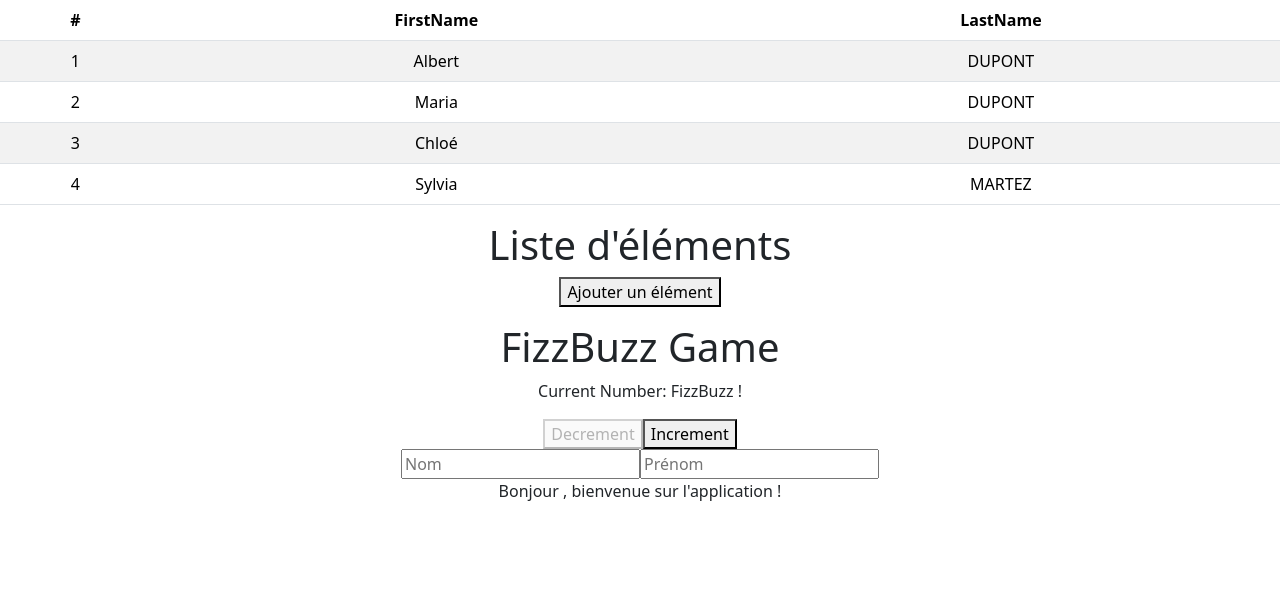
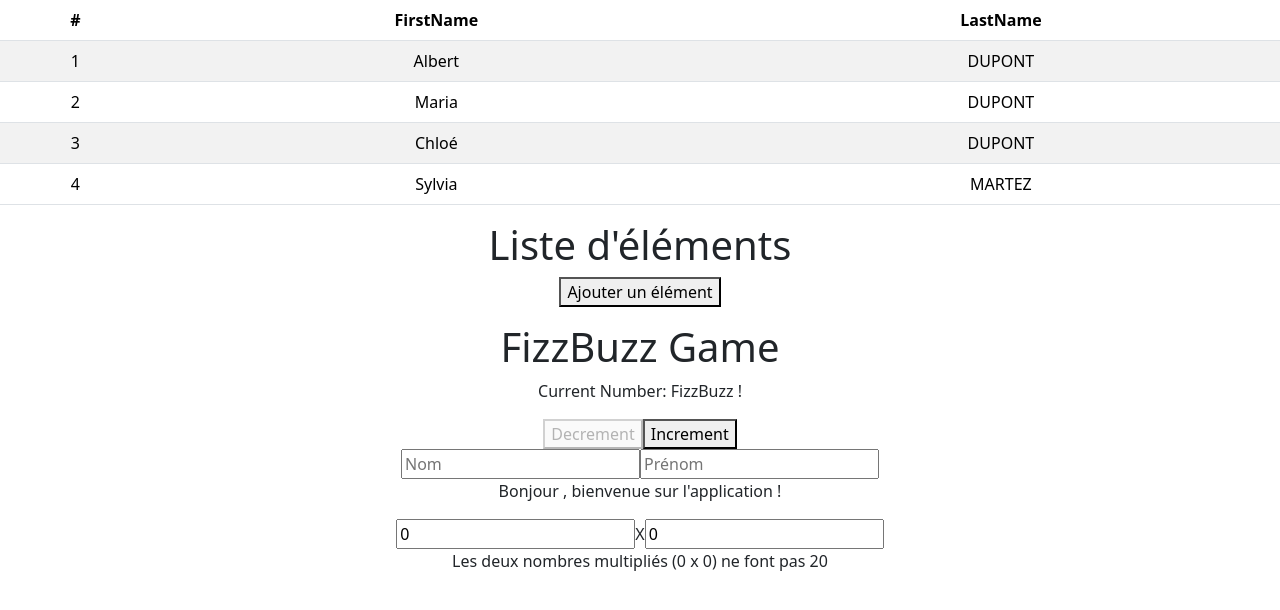
Before and after one commit to Nashka92/react-cda4, a React (Create React App) app: page / in a window 1280 px wide. Shown: the top 610 px of the page. Built offline with nearby package versions, Linux system fonts and the light colour scheme.

Commit message:
feat(tp_5) exo 5 useEffect

```diff
--- a/src/App.js
+++ b/src/App.js
@@ -5,6 +5,7 @@ import TabPersons from "./components/TabPersons";
 import Listing from "./components/Listing";
 import FizzBuzz from "./components/FizzBuzz";
 import Inputs from "./components/Inputs";
+import UseEffectExo from "./components/UseEffectExo";
 
 function App() {
   return (
@@ -13,6 +14,7 @@ function App() {
       <Listing />
       <FizzBuzz />
       <Inputs/>
+      <UseEffectExo valueNum={20}/>
     </div>
   );
 }
--- /dev/null
+++ b/src/components/UseEffectExo.js
@@ -0,0 +1,37 @@
+import React, { useEffect, useState } from "react";
+
+const UseEffectExo = ({ valueNum }) => {
+  const [input1, setInput1] = useState(0);
+  const [input2, setInput2] = useState(0);
+  const [message, setMessage] = useState("");
+
+  useEffect(() => {
+    const produit = input1 * input2;
+    setMessage(
+      produit === valueNum
+        ? `La multiplication des deux nombres (${input1} x ${input2}) fait bien ${valueNum}.`
+        : `Les deux nombres multipliés (${input1} x ${input2}) ne font pas ${valueNum}`
+    );
+  }, [input1, input2, valueNum]);
+
+  return (
+    <>
+      <input
+        type="number"
+        value={input1}
+        placeholder="Entrez le 1er nombre"
+        onChange={(e) => setInput1(e.target.value)}
+      />
+      X
+      <input
+        type="number"
+        value={input2}
+        placeholder="Entrez 2eme nombre"
+        onChange={(e) => setInput2(e.target.value)}
+      />
+      <p>{message}</p>
+    </>
+  );
+};
+
+export default UseEffectExo;
```
